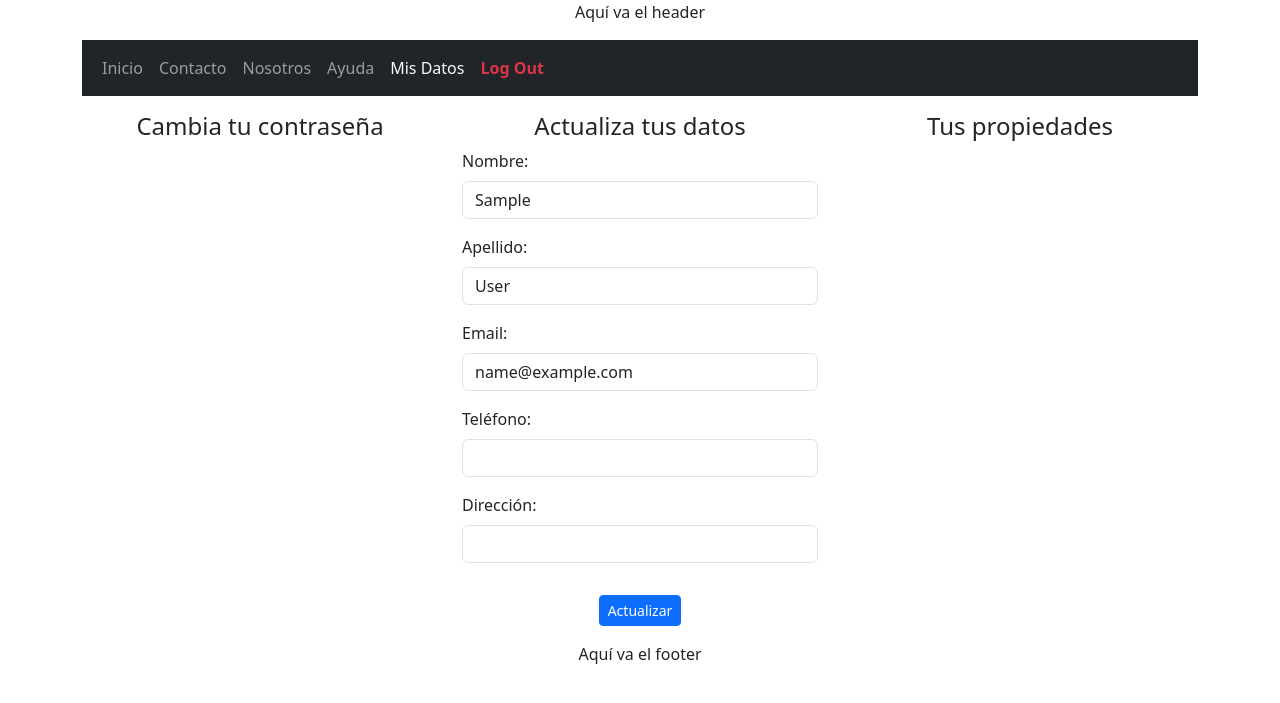
After one commit to gonzaloparod1/arriendos, a Django app: page /accounts/profile/ in a window 1280 px wide. The commit adds this page. Shown: the top 703 px of the page. Run offline with Django 5.2, Linux system fonts and the light colour scheme; the visitor is signed in with stand-in values (Sample User, id 1).

Commit message:
[ADD] Added all functions to edit user profile except password (URL, profile.html template, functions in services and views)

```diff
--- /dev/null
+++ b/main/templates/profile.html
@@ -0,0 +1,81 @@
+{% extends 'base.html' %}
+{% block content %}
+		<div class="row">
+				<div class="col-4">
+						<h4 class="text-center">Cambia tu contraseña</h4>
+
+				</div>
+				<div class="col-4">
+						<h4 class="text-center">Actualiza tus datos</h4>
+						<form action="/edit-user/" method="post">
+								{% csrf_token %}
+								<div class="mb-3">
+										<label class="form-label">Nombre:</label>
+										<input
+												id=""
+												type="text"
+												class="form-control"
+												name="first_name"
+												placeholder=""
+												value="{{ user.first_name }}"
+												required
+										>
+								</div>
+								<div class="mb-3">
+										<label class="form-label">Apellido:</label>
+										<input
+												id=""
+												type="text"
+												class="form-control"
+												name="last_name"
+												placeholder=""
+												value="{{ user.last_name }}"
+												required
+										>
+								</div>
+								<div class="mb-3">
+										<label class="form-label">Email:</label>
+										<input
+												id=""
+												type="email"
+												class="form-control"
+												name="email"
+												placeholder=""
+												value="{{ user.email}}"
+												required
+										>
+								</div>
+								<div class="mb-3">
+										<label class="form-label">Teléfono:</label>
+										<input
+												id=""
+												type="text"
+												class="form-control"
+												name="telefono"
+												placeholder=""
+												value="{% if user.userprofile.telefono_personal %}{{ user.userprofile.telefono_personal }}{% endif %}"
+										>
+								</div>
+								<div class="mb-3">
+										<label class="form-label">Dirección:</label>
+										<input
+												id=""
+												type="text"
+												class="form-control"
+												name="direccion"
+												placeholder=""
+												value="{{ user.userprofile.direccion }}"
+												required
+										>
+								</div>
+								<div class="d-flex justify-content-center">
+										<button type="submit" class="btn btn-sm btn-primary my-3">Actualizar</button>
+								</div>
+						</form>
+				</div>
+				<div class="col-4">
+						<h4 class="text-center">Tus propiedades</h4>
+
+				</div>
+		</div>
+{% endblock %}
--- a/main/templates/snippets/navbar.html
+++ b/main/templates/snippets/navbar.html
@@ -19,6 +19,9 @@
 					</li>
 					{% if user.is_authenticated %}
 						<li class="nav-item">
+							<a class="nav-link text-light" href="{% url 'profile' %}">Mis Datos</a>
+						</li>
+						<li class="nav-item">
 							<form action="{% url 'logout' %}" method="post">
 								{% csrf_token %}
 								<button class="nav-link fw-bold text-danger" type="submit">Log Out</button>
--- a/main/urls.py
+++ b/main/urls.py
@@ -1,6 +1,8 @@
 from django.urls import path
-from main.views import index
+from main.views import index, profile, edit_user
 
 urlpatterns = [
-    path('', index)
+    path('', index, name='index'),
+    path('accounts/profile/', profile, name='profile',),
+    path('edit-user/', edit_user, name='edit_user',),
 ]
--- a/main/views.py
+++ b/main/views.py
@@ -1,6 +1,24 @@
 from django.shortcuts import render
 from django.contrib.auth import logout
+from django.contrib.auth.decorators import login_required
+from django.http import HttpResponse
+from main.services import editar_user_sin_password
 
 # Create your views here.
 def index(request):
     return render(request, 'index.html')
+
+@login_required
+def profile(request):
+    return render(request, 'profile.html')
+
+@login_required
+def edit_user(request):
+    username = request.user
+    first_name = request.POST['first_name']
+    last_name = request.POST['last_name']
+    email = request.POST['email']
+    direccion = request.POST['direccion']
+    telefono = request.POST['telefono']
+    editar_user_sin_password(username, first_name, last_name, email, direccion, telefono)
+    return HttpResponse('Datos actualizados')
```
Also changed, not shown: main/services.py (+10 -0 lines).
